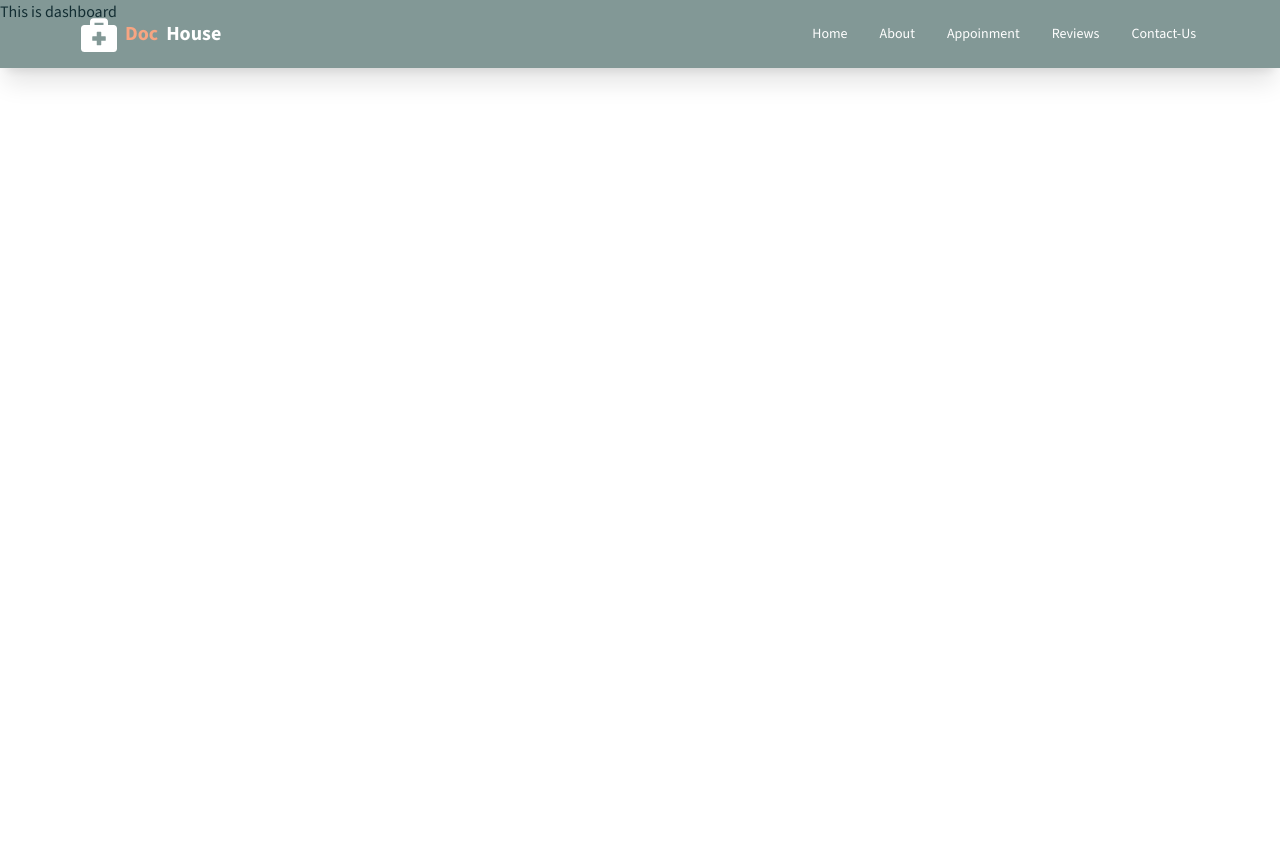
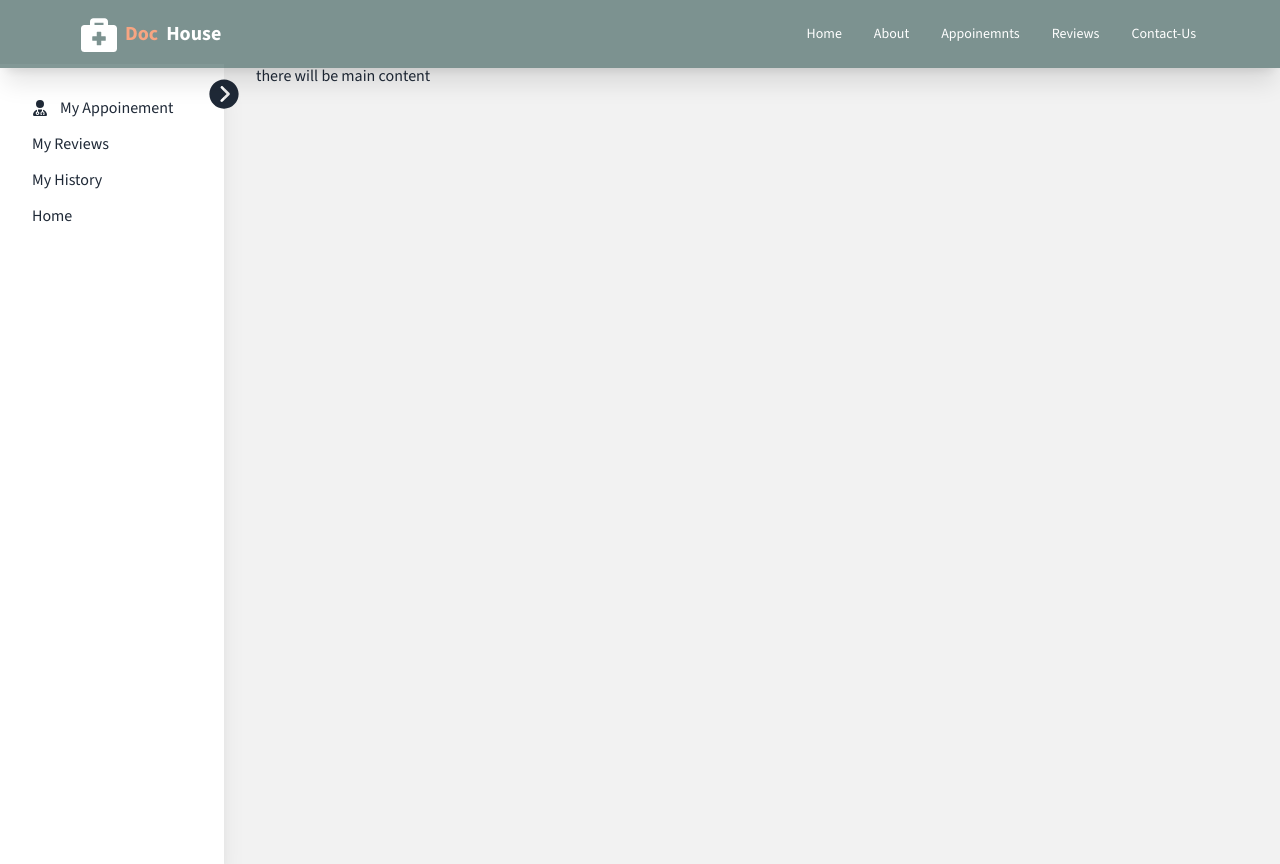
Before and after one commit to Arif-Islam21/doc-houce-practise, a React (Vite) app in the folder client/: page /DashBoard in a window 1280 px wide. Before the commit the page ends 800 px from the top, so only its background shows below. Built offline with nearby package versions, Linux system fonts and the light colour scheme; no server answers.

Commit message:
dashboard designing

```diff
--- /dev/null
+++ b/client/src/Components/Drawer/Drawer.jsx
@@ -0,0 +1,9 @@
+const Drawer = () => {
+  return (
+    <div className="w-56 mt-16 min-h-screen bg-white shadow-xl">
+      My appoinemnts
+    </div>
+  );
+};
+
+export default Drawer;
--- a/client/src/Layouts/Dashboard.jsx
+++ b/client/src/Layouts/Dashboard.jsx
@@ -1,11 +1,43 @@
+import { NavLink, Outlet } from "react-router-dom";
 import Navbar from "../Components/Navbar/Navbar";
+import { useState } from "react";
+import { IoIosArrowDropleftCircle } from "react-icons/io";
+import { FaUserDoctor } from "react-icons/fa6";
 
 const Dashboard = () => {
-  const navItems = ["Home", "About", "Appoinment", "Reviews", "Contact-Us"];
+  const [isOpen, setIsopen] = useState(true);
+  const navItems = ["Home", "About", "Appoinemnts", "Reviews", "Contact-Us"];
   return (
-    <div>
+    <div className="bg-base-200">
       <Navbar navItems={navItems} />
-      <h2>This is dashboard</h2>
+      <div className="flex">
+        <div
+          className={`${
+            isOpen ? "w-56" : "w-20"
+          } mt-16 flex relative duration-700 flex-col gap-y-3 pl-8 pt-8 min-h-screen bg-white shadow-xl`}
+        >
+          <NavLink className={`flex gap-3 items-center`} to="Appoinemnts">
+            <FaUserDoctor /> My Appoinement
+          </NavLink>
+          <NavLink to="Appoinemnts">My Reviews</NavLink>
+          <NavLink to="Appoinemnts">My History</NavLink>
+          <NavLink to="/">Home</NavLink>
+          <button
+            onClick={() => setIsopen(!isOpen)}
+            className="absolute top-3 right-0 duration-700 translate-x-1/2"
+          >
+            {!isOpen ? (
+              <IoIosArrowDropleftCircle className="text-4xl" />
+            ) : (
+              <IoIosArrowDropleftCircle className="text-4xl rotate-180 duration-700" />
+            )}
+          </button>
+        </div>
+        <div className="flex-grow mt-16 pl-8">
+          <Outlet />
+          <p>there will be main content</p>
+        </div>
+      </div>
     </div>
   );
 };
--- a/client/src/Layouts/Main.jsx
+++ b/client/src/Layouts/Main.jsx
@@ -3,7 +3,7 @@ import Navbar from "../Components/Navbar/Navbar";
 import Footer from "../Components/Footer/Footer";
 
 const Main = () => {
-  const navItems = ["Home", "About", "Appoinement", "Login"];
+  const navItems = ["Home", "About", "DashBoard", "Appoinement", "Login"];
 
   return (
     <div className="max-w-screen-xl relative z-10 mx-auto">
--- /dev/null
+++ b/client/src/Pages/DashBoard/UserDashboard/MyAppoinement/MyAppoinemensts.jsx
@@ -0,0 +1,5 @@
+const MyAppoinemensts = () => {
+  return <div>there will be a table</div>;
+};
+
+export default MyAppoinemensts;
```
Also changed, not shown: client/src/Routes/Router.jsx (+8 -1 lines).
